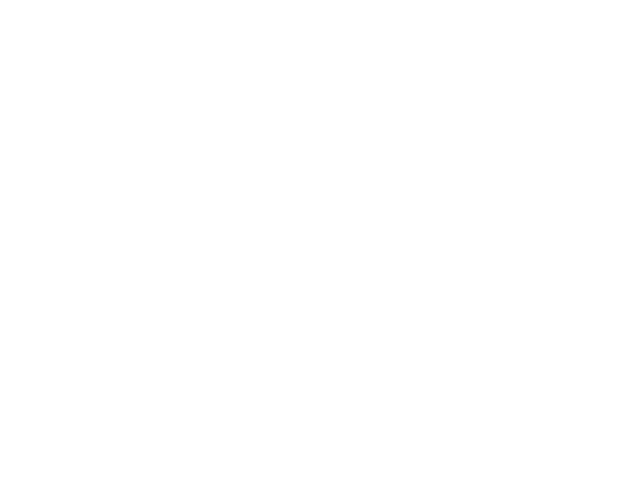
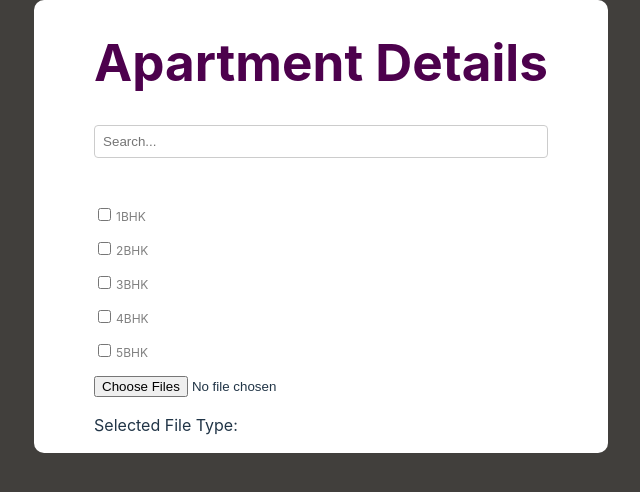
Before and after one commit to ShahreenHRabbani/ProjectDynamicForm, a React (Vite) app: page /apartmentdetails in a window 1280 px wide. Before the commit this address had no page. Shown: the top 492 px of the page, without its empty margins (319-959 px from the left). Built offline with nearby package versions, Linux system fonts and the light colour scheme.

Commit message:
feat: to add dropdown, file and checkbox

```diff
--- a/src/App.jsx
+++ b/src/App.jsx
@@ -5,17 +5,19 @@ import { Routes , Route } from 'react-router-dom'
 
 //----import files
 import LoginForm from "./Component/Login/LoginData"
+import ApartmentInfo from "./Component/Apartment/AparrtmentInfo"
 
 function App() {
   const [count, setCount] = useState(0)
 
   return (
     <>
-    <Routes>
-      <Route path='/' element={<LoginForm/>}/>
-    </Routes>
+      <Routes>
+        <Route path="/" element={<LoginForm />} />
+        <Route path="/apartmentdetails" element={<ApartmentInfo />} />
+      </Routes>
     </>
-  )
+  );
 }
 
 export default App
--- /dev/null
+++ b/src/Component/Apartment/AparrtmentInfo.jsx
@@ -0,0 +1,57 @@
+import "./ApartmentInfo.css";
+import Dropdown from "../Filter/Dropdown/Dropdown";
+import Checkbox from "../Filter/Checkbox/Checkbox";
+import FileUpload from "../Filter/FileUpload/FileUpload.jsx"
+
+
+const dropdownOptionList = [
+  "Yoga",
+  "Indoor Games",
+  "Rooftop",
+  "Outdoor Deck",
+  "Gymnasium",
+  "Swimming Pool",
+  "Entryway",
+];
+
+ const checkboxOptionList = ["1BHK", "2BHK", "3BHK", "4BHK" ,"5BHK"];
+
+const handleOnChange = (e) =>
+{
+  console.log(e)
+  }
+
+const ApartmentInfo = () => {
+  return (
+    <div className="apatmentInfo">
+      <form className="apartmentInfoForm">
+        <h1>Apartment Details</h1>
+        <div className="dropdown">
+          <span className="label">{"Amenities"}</span>
+          <Dropdown
+            name="dropdown"
+            dropdownOptions={dropdownOptionList}
+            onChange={handleOnChange}
+          />
+        </div>
+        <div className="checkbox">
+          <span className="label">{"Select your preferred units"}</span>
+          <Checkbox
+            name="checkboxes"
+            checkboxOptions={checkboxOptionList}
+            onChange={handleOnChange}
+          />
+        </div>
+        <div className="fileUpload">
+          <span className="label">{"Upload Floor Plans"}</span>
+          <FileUpload
+            name="fileupload"
+            onChange={handleOnChange}
+          />
+        </div>
+      </form>
+    </div>
+  );
+};
+
+export default ApartmentInfo;
--- /dev/null
+++ b/src/Component/Apartment/ApartmentInfo.css
@@ -0,0 +1,29 @@
+/* ApartmentInfo.css */
+/* ApartmentInfo.css */
+.apatmentInfo {
+  display: flex;
+  flex-direction: column;
+  align-items: center;
+  min-height: 100vh; /* Ensure it covers the whole viewport */
+  width: 100vw; /* Cover the entire width of the viewport */
+  background-color:  rgb(65, 63, 60); /* Set the background color to black */
+  overflow: scroll;; /* Set the text color to white for contrast */
+}
+
+form{
+   background-color: white;
+    padding: 0px 60px;
+    border-radius: 10px;
+    overflow: scroll;
+}
+
+h1{
+    color: rgb(77, 1, 77);
+    text-align: center;
+    font-size: medium;
+}
+
+.label {
+    font-size: 12px;
+    color: rgb(144, 55, 55);
+  }
--- /dev/null
+++ b/src/Component/Filter/Checkbox/Checkbox.css
@@ -0,0 +1,23 @@
+
+  .checkbox {
+    padding-top: 20px;
+    display: flex;
+    flex-direction: column;
+  }
+  .label {
+
+    font-size: 12px;
+    color: white;
+  }
+
+  .checkbox-item {
+    margin-bottom: 10px;
+  }
+
+  .checkbox-item input[type="checkbox"] {
+    margin-right: 5px;
+  }
+  .errorMessage{
+    font-size: 12px;
+    color: rgb(181, 24, 24);
+  }
--- /dev/null
+++ b/src/Component/Filter/Checkbox/Checkbox.jsx
@@ -0,0 +1,44 @@
+import React, { useState, useEffect } from "react";
+import "./Checkbox.css";
+
+const Checkbox = ({ checkboxOptions, onChange, name }) => {
+  const [selectedItems, setSelectedItems] = useState([]);
+
+  const handleCheckboxChange = (option, index) => {
+    const selectedItem = {
+      name: name,
+      value: option,
+      id: index + 1, // Assuming id starts from 1, adjust this accordingly
+    };
+    if (selectedItems.includes(index)) {
+      setSelectedItems(selectedItems.filter((item) => item !== index));
+    } else if (selectedItems.length < 2) {
+      setSelectedItems([...selectedItems, index]);
+    }
+
+    // onChange(selectedItem);
+  };
+
+  return (
+    <div className="checkbox">
+      {checkboxOptions.map((option, index) => (
+        <div className="checkbox-item" key={index}>
+          <input
+            type="checkbox"
+            value={option}
+            name={name}
+            checked={selectedItems.includes(index)}
+            onChange={() => handleCheckboxChange(option, index)}
+            onClick={onChange}
+          />
+          <label>{option}</label>
+        </div>
+      ))}
+      {selectedItems.length >= 2 && (
+        <p className="errorMessage">You can only select two items</p>
+      )}
+    </div>
+  );
+};
+
+export default Checkbox;
--- /dev/null
+++ b/src/Component/Filter/Dropdown/Dropdown.css
@@ -0,0 +1,58 @@
+/* Dropdown.css */
+
+.dropdown {
+  position: relative;
+  font-family: Arial, sans-serif; /* Example font */
+}
+
+.search {
+  width: 100%;
+  padding: 8px;
+  margin-bottom: 5px;
+  border: 1px solid #ccc;
+  border-radius: 4px;
+  box-sizing: border-box; /* Ensures padding does not affect the final dimensions */
+  background-color: white;
+  color: black;
+}
+
+.menu {
+  position: absolute;
+  width: calc(100% - 2px); /* Adjust width based on border */
+  border: 1px solid #ccc;
+  border-radius: 4px;
+  background-color: white;
+  max-height: 200px; /* Example max height */
+  overflow-y: auto; /* Allows scrolling */
+  z-index: 1000; /* Ensures dropdown appears above other content */
+}
+
+.list {
+  list-style-type: none;
+  margin: 0;
+  padding: 0;
+}
+
+.item {
+  padding: 8px;
+  cursor: pointer;
+  color: black;
+}
+
+.item:hover, .item:active {
+  background-color: brown;
+  color: white;
+}
+
+.selectedItems {
+  margin-bottom: 5px;
+}
+
+.selectedItem {
+  display: inline-block;
+  margin: 2px;
+  padding: 2px 6px;
+  background-color: #f0f0f0;
+  border-radius: 4px;
+  color: black;
+}
--- /dev/null
+++ b/src/Component/Filter/Dropdown/Dropdown.jsx
@@ -0,0 +1,77 @@
+import React, { useState, useEffect, useRef } from "react";
+import "./Dropdown.css"; // Ensure to create this CSS file
+
+const SearchableDropdown = ({ dropdownOptions, onChange, name, savedValue}) => {
+  const [isOpen, setIsOpen] = useState(false);
+  const [search, setSearch] = useState("");
+  const [filter, setFilter] = useState(dropdownOptions);
+  const [selectedItems, setSelectedItems] = useState([]);
+  const dropdownRef = useRef(null);
+
+  useEffect(() => {
+    const handleClickOutside = (event) => {
+      if (dropdownRef.current && !dropdownRef.current.contains(event.target)) {
+        setIsOpen(false);
+      }
+    };
+
+    document.addEventListener("mousedown", handleClickOutside);
+    return () => document.removeEventListener("mousedown", handleClickOutside);
+  }, []);
+
+  useEffect(() => {
+    setFilter(
+      dropdownOptions.filter(
+        (item) =>
+          item.toLowerCase().includes(search.toLowerCase()) &&
+          !selectedItems.includes(item) // Exclude selected items from the filter
+      )
+    );
+  }, [search, dropdownOptions, selectedItems]);
+
+  const handleOptionClick = (item) => {
+    setSelectedItems((prevItems) => [...prevItems, item]);
+    setIsOpen(false);
+    setSearch("");
+    // Inform parent component about the change
+    onChange({ target: { value: [...selectedItems, item], name: name } });
+  };
+
+  const handleKeyDown = (event) => {
+    if (event.key === "Backspace") {
+      setSelectedItems((prevItems) => prevItems.slice(0, prevItems.length - 1));
+    }
+  };
+
+  return (
+    <div className="dropdown" ref={dropdownRef}>
+      <input
+        type="text"
+        placeholder="Search..."
+        value={selectedItems.join(", ")}
+        onChange={(e) => setSearch(e.target.value)}
+        onKeyDown={handleKeyDown}
+        className="search"
+        onClick={() => setIsOpen(!isOpen)}
+      />
+
+      {isOpen && (
+        <div className="menu">
+          <ul className="list">
+            {filter.map((item, index) => (
+              <li
+                key={index}
+                className="item"
+                onClick={() => handleOptionClick(item)}
+              >
+                {item}
+              </li>
+            ))}
+          </ul>
+        </div>
+      )}
+    </div>
+  );
+};
+
+export default SearchableDropdown;
--- /dev/null
+++ b/src/Component/Filter/FileUpload/FileUpload.jsx
@@ -0,0 +1,65 @@
+import React, { useState } from "react";
+
+const FileUpload = () => {
+  const [files, setFiles] = useState([]);
+  const [fileType, setFileType] = useState("");
+  const [error, setError] = useState("");
+
+  const handleFileChange = (e) => {
+    const selectedFiles = Array.from(e.target.files);
+    const currentFileType = selectedFiles[0].type;
+    const isValidSize = selectedFiles.every(
+      (file) => file.size <= 2 * 1024 * 1024
+    );
+    const isValidType = selectedFiles.every(
+      (file) => file.type === currentFileType
+      );
+      console.log(isValidSize);
+
+    // Check if all files are of the same type and either image or pdf
+    if (
+      !isValidType ||
+      !(
+        currentFileType.includes("image") ||
+        currentFileType === "application/pdf"
+      )
+    ) {
+      setError(
+        "All files must be of the same type and either all images or all PDFs."
+      );
+      setFiles([]);
+      return;
+    }
+
+    // Check if all files are below 2MB
+      if (!isValidSize) {
+      console.log("All files must be below 2MB.");
+      setError("All files must be below 2MB.");
+      setFiles([]);
+      return;
+    }
+
+    setError("");
+    setFileType(currentFileType.includes("image") ? "Image" : "PDF");
+    setFiles(selectedFiles);
+  };
+
+  return (
+    <div>
+      <input type="file" onChange={handleFileChange} multiple />
+      {error && <p style={{ color: "red" }}>{error}</p>}
+      <div>
+        <p>Selected File Type: {fileType}</p>
+        <ul>
+          {files.map((file, index) => (
+            <li key={index}>
+              {file.name} ({(file.size / 1024 / 1024).toFixed(2)} MB)
+            </li>
+          ))}
+        </ul>
+      </div>
+    </div>
+  );
+};
+
+export default FileUpload;
--- a/src/Component/Login/LoginData.css
+++ b/src/Component/Login/LoginData.css
@@ -25,8 +25,7 @@
       height: 50px;
       padding: 10px;
       border: none;
-      background-color: bisque;
-      color: white;
+      color: rgb(18, 18, 18);
       border-radius: 5px;
       font-weight: bold;
       font-size: 18px;
--- a/src/Component/Login/LoginData.jsx
+++ b/src/Component/Login/LoginData.jsx
@@ -14,6 +14,7 @@ function Login()
             password: "",
             confirmpassword: "",
         }); // an array of state variable
+        const [isDisabled, setIsDisabled] = useState(true);
 
         const input = [
             {
@@ -100,6 +101,7 @@ function Login()
 
         const handleOnChange = (e) => {
           const { name, value } = e.target;
+
             // Validate input based on the field name
             switch (name) {
               case "username":
@@ -121,6 +123,18 @@ function Login()
             }
         };
 
+     const onhandleChange = (e) =>
+     {
+       const { name, value } = e.target;
+       if (name === "confirmpassword") {
+         setformData({ ...formData, [name]: value });
+         if (formData.username && formData.phonenumber && formData.email && formData.password) {
+             console.log(formData.username);
+             setIsDisabled(!isDisabled);
+           }
+       }
+     }
+
         return (
           <div className="login">
             <form onSubmit={handleSubmit}>
@@ -131,9 +145,16 @@ function Login()
                   {...input}
                   value={formData[input.name]}
                   onChange={handleOnChange}
+                  onClick={onhandleChange}
                 />
               ))}
-                <button onChange={handleSubmit}>Submit</button>
+              <button
+                className={isDisabled ? "disabled" : ""}
+                // onClick={() => setIsDisabled(!isDisabled)}
+                style={{ pointerEvents: isDisabled ? "none" : "auto" }}
+              >
+                Submit
+              </button>
             </form>
           </div>
         );
```
Lines whose indentation alone changed are shown as unchanged.
